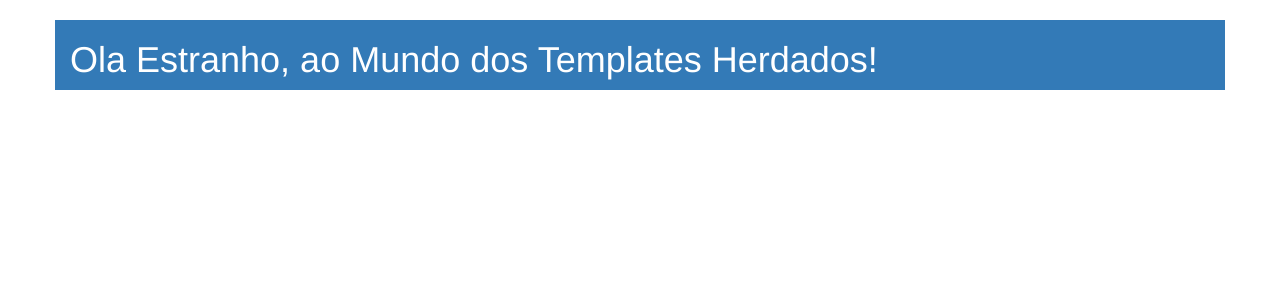
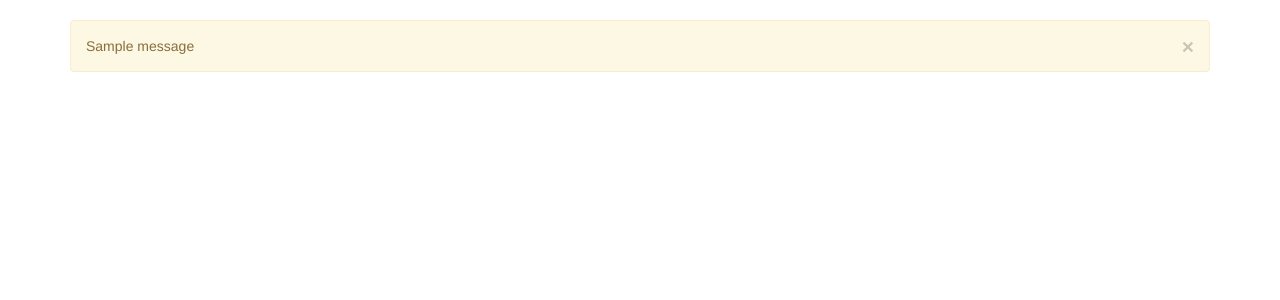
Before and after one commit to ljsenger/aula07-formularios, a Flask app: page / in a window 1280 px wide. Shown: the part 52-352 px from the top of the page. Run offline with Flask 2, Linux system fonts and the light colour scheme; one stand-in notice (Sample message) is shown; some libraries are stand-ins or nearby versions.

Commit message:
adicionando mensagens flash por meio de templates e herança

```diff
--- a/app/app.py
+++ b/app/app.py
@@ -1,4 +1,4 @@
-from flask import Flask, render_template, request, json, url_for, redirect, make_response
+from flask import Flask, render_template, request, json, url_for, redirect, make_response, flash
 from flask_bootstrap import Bootstrap
 from config import Config
 from forms import LoginForm
@@ -19,7 +19,6 @@ u = None
 
 @app.route("/")
 def index():
-
     return render_template("index.html")
 
 @app.route("/user/<name>")
@@ -49,11 +48,14 @@ def favicon():
 #        return render_template("login.html")
 #    return render_template("index.html", name=u, u=u)
 
-@app.route('/login')
+@app.route('/login', methods=['GET', 'POST'])
 def login():
     form = LoginForm()
-    return render_template('login.html', title='Sign In', form=form)
+    if form.validate_on_submit():
+        flash('Requisição de login para  {}, lembre-me={}'.format(form.usuario.data, form.lembre_me.data))
+        return redirect('/')
 
+    return render_template('login.html', title='Entrar', form=form)
 
 def setUser(user):
     global u
--- a/app/templates/index.html
+++ b/app/templates/index.html
@@ -35,13 +35,13 @@
 
 
 {% block content %}
-<div class="container p-3 mb-2 bg-primary text-white"">
+<div class="container">
+    {% for message in get_flashed_messages() %}
+    <div class="alert alert-warning">
+        <button type="button" class="close" data-dismiss="alert">&times;</button>
+        {{ message }}
+    </div>
+    {% endfor %}
+ </div>
 
-		{% if name %}
-	 		<h1> Ola {{ name | capitalize }}, ao Mundo dos Templates Herdados! </h1>
-		{% else %}
-	 		<h1>Ola Estranho, ao Mundo dos Templates Herdados! </h1>
-		{% endif %}
-
-</div>
 {% endblock %}
--- a/app/templates/login.html
+++ b/app/templates/login.html
@@ -1,7 +1,7 @@
 {% extends "index.html" %}
 {% import 'macros.html' as macros %}
 {% block content %}
-
+{{ super() }}
 <div class="container">
         <h1>Entre</h1>
 <form action="" method="post" novalidate>
```
